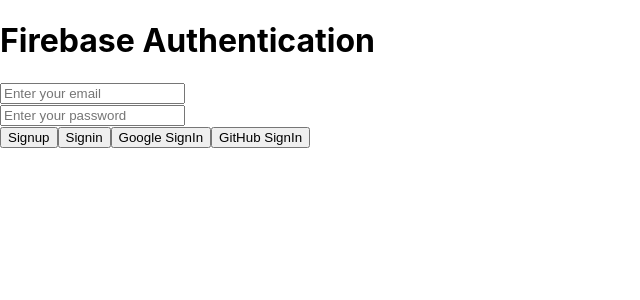
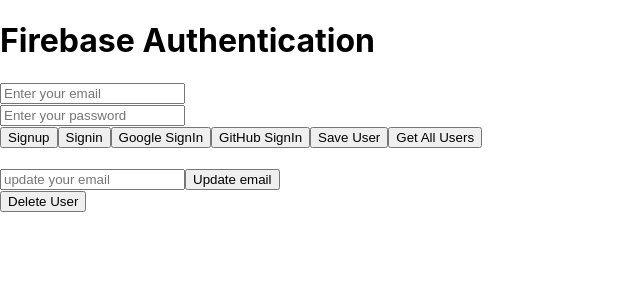
Before and after one commit to Saurabh-Duryodhan/complete-firebase-app, a React (Create React App) app: page / in a window 1280 px wide. Shown: the top 300 px of the page, without its empty margins (0-640 px from the left). Built offline with nearby package versions, Linux system fonts and the light colour scheme.

Commit message:
Firebase CRUD operations

```diff
--- a/src/App.jsx
+++ b/src/App.jsx
@@ -1,6 +1,14 @@
 import React from "react";
 import { useState, useEffect } from "react";
-import { app } from "./firebaseConfig";
+import { app, database } from "./firebaseConfig";
+import {
+  collection,
+  addDoc,
+  getDocs,
+  doc,
+  updateDoc,
+  deleteDoc,
+} from "firebase/firestore";
 import {
   getAuth,
   createUserWithEmailAndPassword,
@@ -13,13 +21,24 @@
   const auth = getAuth();
   const googleProvider = new GoogleAuthProvider();
   const gitProvider = new GithubAuthProvider();
+
+  const collectionRef = collection(database, "users");
+
   const [userInput, setUserInput] = useState("");
   const [data, setData] = useState();
+  const [allUsers, setALlUsers] = useState([]);
+  const [updateField, setUpdateField] = useState("");
 
   const handleInput = (e) => {
     const { name, value } = e.target;
     setUserInput({ ...userInput, [name]: value });
     setData({ ...data, ...userInput });
+  };
+
+  const handleUpdateField = (e) => {
+    const { name, value } = e.target;
+    setUpdateField({ ...updateField, [name]: value });
+    console.log(updateField);
   };
 
   const handleSignUp = async (e) => {
@@ -28,6 +47,17 @@
     try {
       const user = await createUserWithEmailAndPassword(auth, email, password);
       console.log(user);
+      const saveUser = await addDoc(collectionRef, { ...data }).then(() => {
+        try {
+          signInWithEmailAndPassword(auth, email, password).then(() => {
+            console.log("user signed in");
+          });
+        } catch (error) {
+          console.log(error.message);
+        }
+        alert("User created successfully");
+      });
+      console.log(saveUser);
     } catch (err) {
       alert(err.message);
     }
@@ -39,6 +69,16 @@
     try {
       const user = await signInWithEmailAndPassword(auth, email, password);
       console.log(user);
+    } catch (err) {
+      alert(err.message);
+    }
+  };
+
+  const addUserToDatabase = (e) => {
+    try {
+      addDoc(collectionRef, { ...data }).then(() =>
+        alert(`Data added to database`)
+      );
     } catch (err) {
       alert(err.message);
     }
@@ -60,6 +100,33 @@
     } catch (error) {
       alert(error.message);
     }
+  };
+
+  const getUserData = async (e) => {
+    getDocs(collectionRef).then((response) => {
+      setALlUsers(
+        response.docs.map((item) => {
+          return { ...item.data(), id: item.id };
+        })
+      );
+    });
+  };
+
+  const updateEmail = (e) => {
+    e.preventDefault();
+    const { email } = updateField;
+    const docToBeUpdate = doc(collectionRef, "oWCophKjURlSmS3kYmjl");
+    updateDoc(docToBeUpdate, { email }).then(() => {
+      alert(`User updated`);
+    });
+  };
+
+  const dataDelete = (e) => {
+    e.preventDefault();
+    const docToBeDelete = doc(collectionRef, "oWCophKjURlSmS3kYmjl");
+    deleteDoc(docToBeDelete).then(() => {
+      alert(`User deleted`);
+    });
   };
 
   return (
@@ -94,7 +161,34 @@
         <button type="submit" onClick={(e) => SignInWithGithub(e)}>
           GitHub SignIn
         </button>
+
+        <button type="submit" onClick={(e) => addUserToDatabase(e)}>
+          Save User
+        </button>
+
+        <button type="submit" onClick={(e) => getUserData(e)}>
+          Get All Users
+        </button>
+        <br />
+        <br />
+        <input
+          type="email"
+          placeholder="update your email"
+          name="email"
+          onChange={(e) => handleUpdateField(e)}
+        />
+        <button type="submit" onClick={(e) => updateEmail(e)}>
+          Update email
+        </button>
       </div>
+      {allUsers.map((item) => {
+        return (
+          <div key={item.key}>
+            <h2>{item.email}</h2>
+          </div>
+        );
+      })}
+      <button type="submit" onClick={(e)=> dataDelete(e)}>Delete User</button>
     </div>
   );
 };
--- a/src/firebaseConfig.js
+++ b/src/firebaseConfig.js
@@ -1,11 +1,6 @@
-// Import the functions you need from the SDKs you need
 import { initializeApp } from "firebase/app";
-import { getAnalytics } from "firebase/analytics";
-// TODO: Add SDKs for Firebase products that you want to use
-// https://firebase.google.com/docs/web/setup#available-libraries
+import { getFirestore } from "firebase/firestore";
 
-// Your web app's Firebase configuration
-// For Firebase JS SDK v7.20.0 and later, measurementId is optional
 const firebaseConfig = {
   apiKey: "AIzaSyCiM9z6pmZiiZWbI9SlYKsQE3NN_E-WUMk",
   authDomain: "firenestapp.firebaseapp.com",
@@ -16,5 +11,5 @@
   measurementId: "G-GZKSBPSXJZ",
 };
 
-// Initialize Firebase
 export const app = initializeApp(firebaseConfig);
+export const database = getFirestore(app);
```
